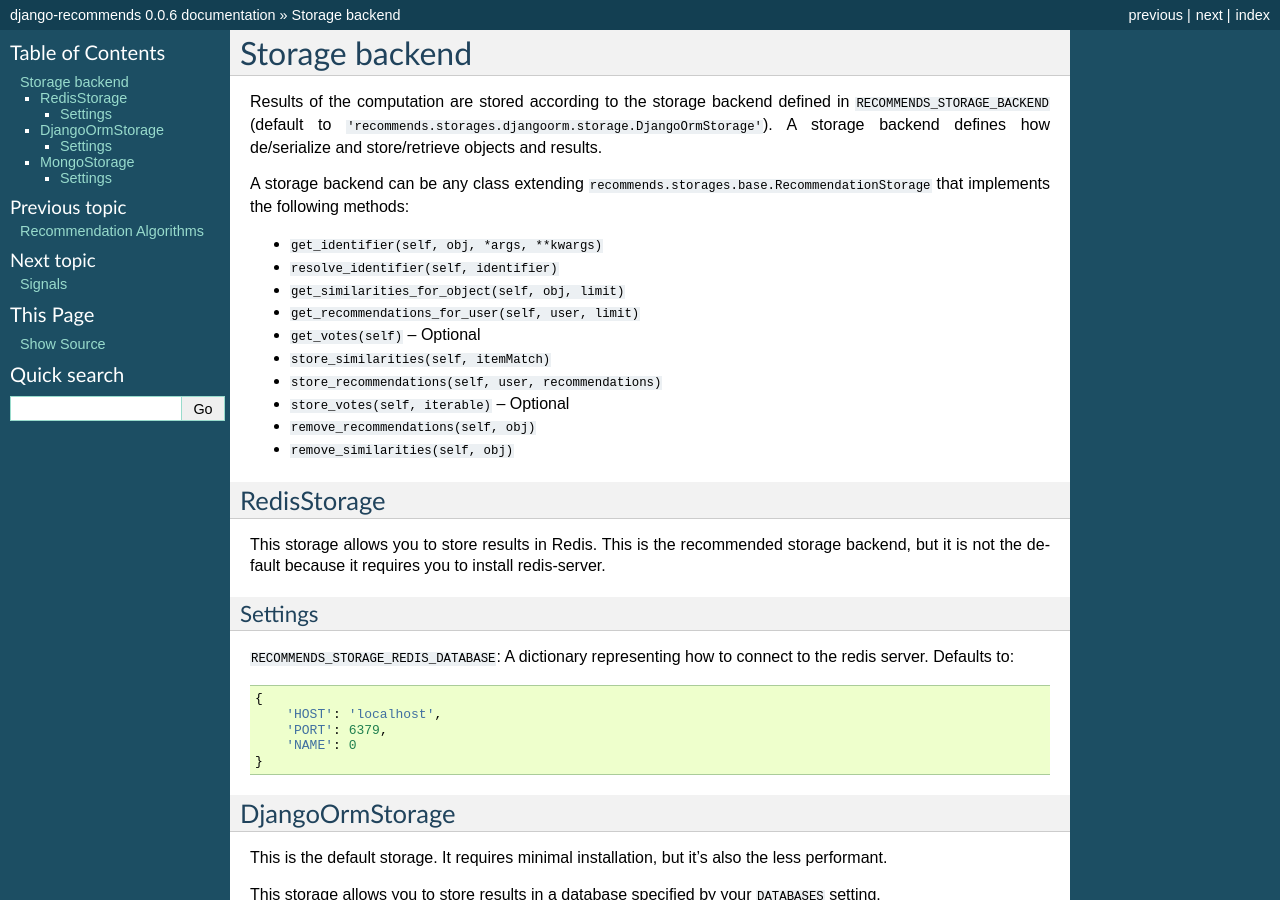
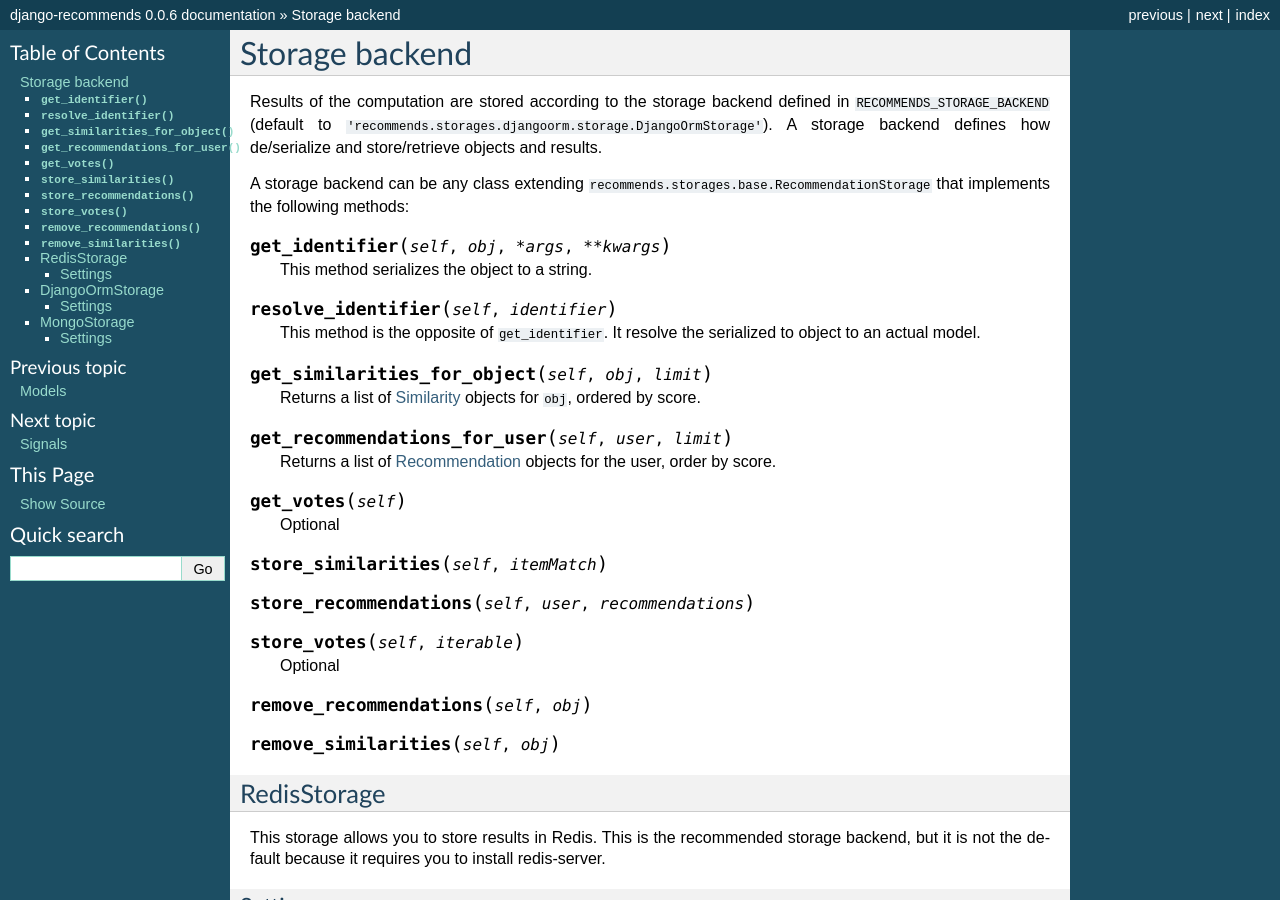
Before and after one commit to fcurella/django-recommends, a Sphinx documentation site: the page built from docs/storages.rst, in a window 1280 px wide and 900 px high. Built offline with Sphinx 7.4.7, drawn with Linux system fonts in a browser that asks for light colours.

Commit message:
some docs and whitespace

```diff
--- a/docs/changelog.rst
+++ b/docs/changelog.rst
@@ -5,7 +5,7 @@ Changelog
 
 * v0.0.7
     * added Mongodb storage
-    * added redis storage
+    * added Redis storage
     * added ``unregister`` method to the registry
 * v0.0.6
 	* added logging
--- a/docs/index.rst
+++ b/docs/index.rst
@@ -16,6 +16,7 @@ Contents:
    quickstart
    providers
    algorithms
+   models
    storages
    signals
    templatetags
--- a/docs/storages.rst
+++ b/docs/storages.rst
@@ -7,16 +7,37 @@ Results of the computation are stored according to the storage backend defined i
 
 A storage backend can be any class extending ``recommends.storages.base.RecommendationStorage`` that implements the following methods:
 
-* ``get_identifier(self, obj, *args, **kwargs)``
-* ``resolve_identifier(self, identifier)``
-* ``get_similarities_for_object(self, obj, limit)``
-* ``get_recommendations_for_user(self, user, limit)``
-* ``get_votes(self)`` – Optional
-* ``store_similarities(self, itemMatch)``
-* ``store_recommendations(self, user, recommendations)``
-* ``store_votes(self, iterable)`` – Optional
-* ``remove_recommendations(self, obj)``
-* ``remove_similarities(self, obj)``
+.. method:: get_identifier(self, obj, *args, **kwargs)
+
+    This method serializes the object to a string.
+
+.. method:: resolve_identifier(self, identifier)
+
+    This method is the opposite of ``get_identifier``. It resolve the serialized to object to an actual model.
+
+.. method:: get_similarities_for_object(self, obj, limit)
+
+    Returns a list of :doc:`Similarity <models>` objects for ``obj``, ordered by score.
+
+.. method:: get_recommendations_for_user(self, user, limit)
+
+    Returns a list of :doc:`Recommendation <models>` objects for the user, order by score.
+
+.. method:: get_votes(self)
+
+    Optional
+
+.. method:: store_similarities(self, itemMatch)
+
+.. method:: store_recommendations(self, user, recommendations)
+
+.. method:: store_votes(self, iterable)
+
+    Optional
+
+.. method:: remove_recommendations(self, obj)
+
+.. method:: remove_similarities(self, obj)
 
 
 RedisStorage
```
Also changed, not shown: docs/models.rst (added, +39 -0 lines), 1 other file.
